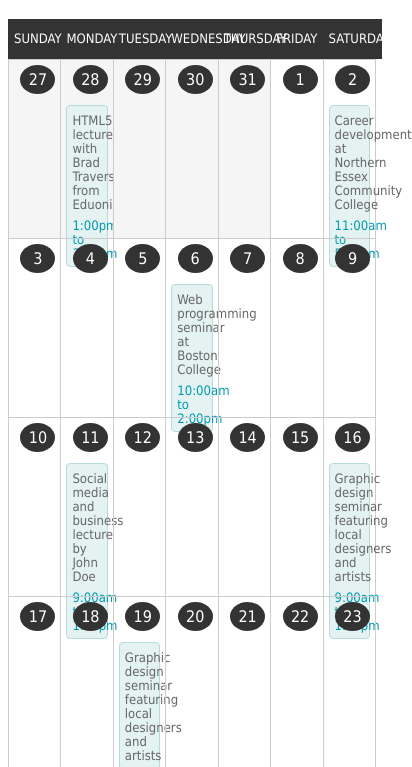
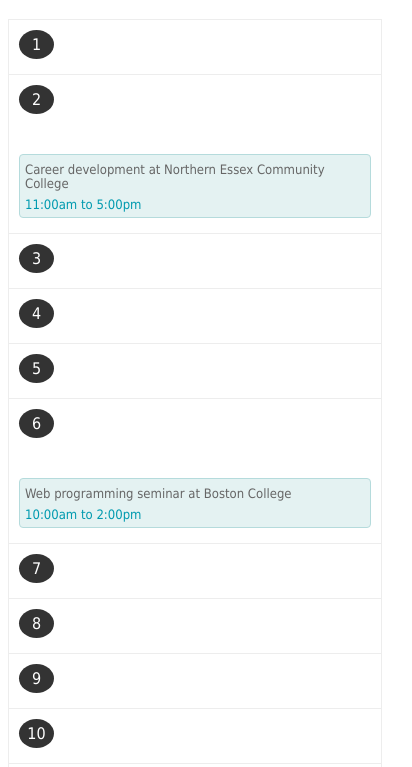
Before and after one commit to marquinhusgoncalves-zz/study, a plain HTML site: page projectsCSS/calendar/index.html in a window 390 px wide. Shown: the part 62-829 px from the top of the page, 412 px wide, since content can reach past the window. Drawn offline with Linux system fonts and the light colour scheme.

Commit message:
Course project CSS - Class12 Calendar Finished

```diff
--- a/projectsCSS/calendar/css/style.css
+++ b/projectsCSS/calendar/css/style.css
@@ -90,3 +90,22 @@ body{
 	background:#f5f5f5;
 	color:#666;
 }
+
+
+@media(max-width:768px){
+	#calendar .weekdays,#calendar .other-month{
+		display:none;
+	}
+
+	#calendar li{
+		height:auto !important;
+		border:1px solid #ededed;
+		width:100%;
+		padding:10px;
+		margin-bottom:-1px;
+	}
+
+	#calendar .date{
+		float:none;
+	}
+}
```
